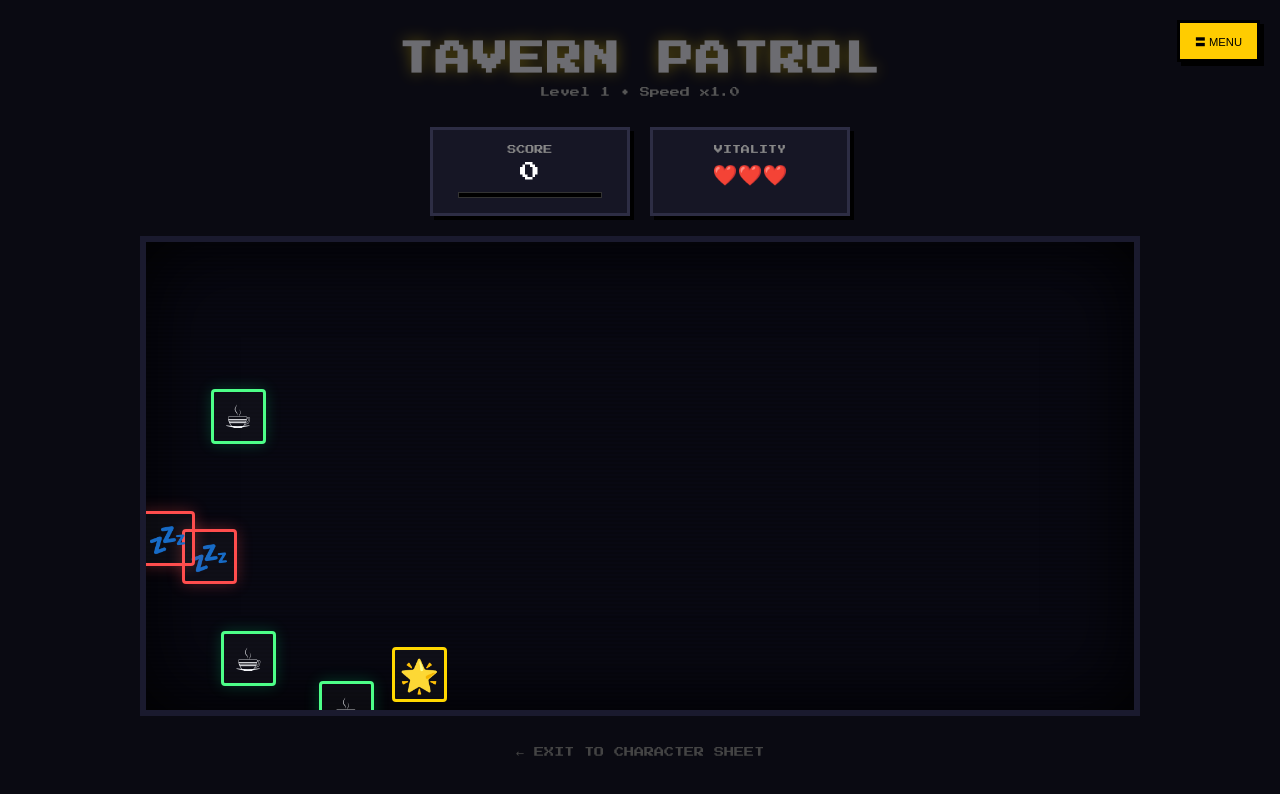
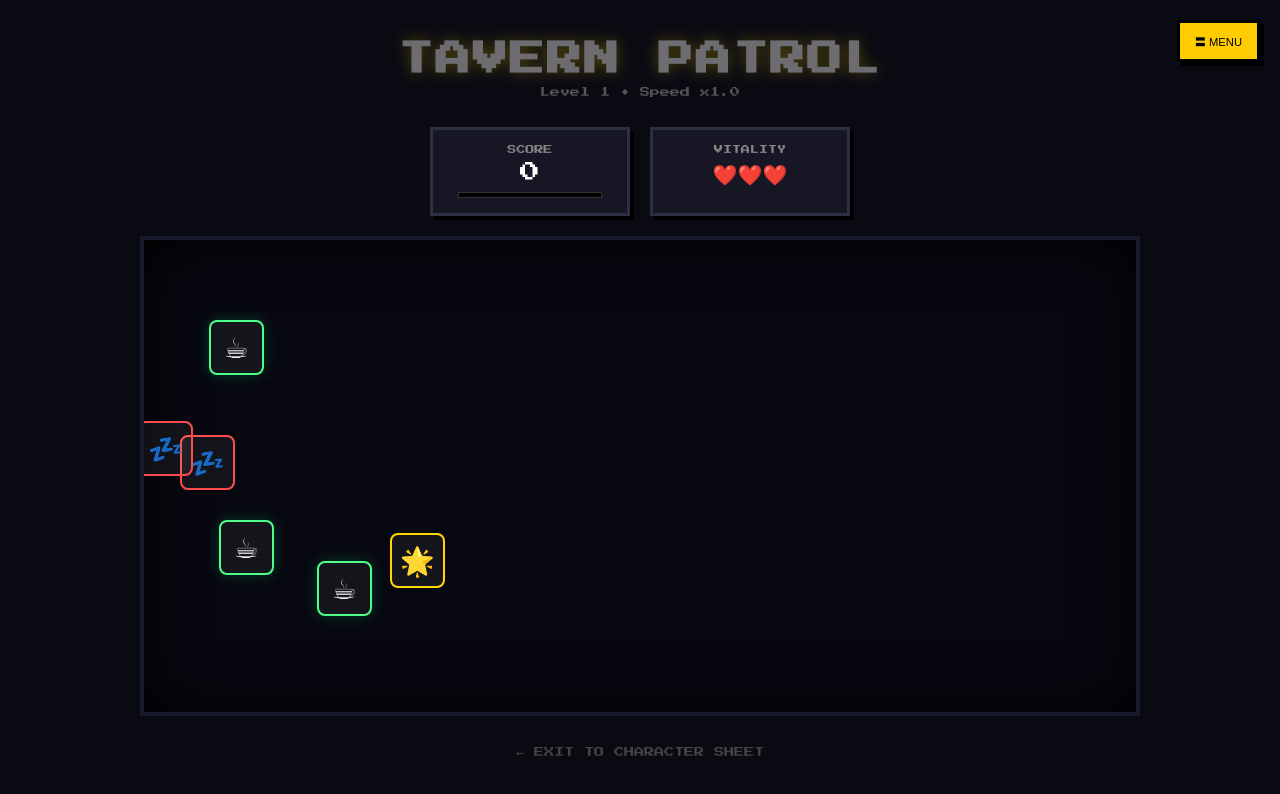
Before and after one commit to gwynsalud/WebProg-IT242-Finals, a website: page portfolio/bouncer.html in a window 1280 px wide. Both pictures are taken after a click on the button "START". Drawn offline with nearby package versions, Linux system fonts and the light colour scheme.

Commit message:
Bouncer logic fix

```diff
--- a/portfolio/css/bouncer.css
+++ b/portfolio/css/bouncer.css
@@ -4,9 +4,11 @@ html, body {
     padding: 0;
     height: 100vh;
     width: 100vw;
-    overflow: hidden; /* Strict no-scroll */
+    overflow: hidden; /* No scrolling allowed */
     background-color: #0a0a12;
-    font-family: 'Press Start 2P', cursive;
+    display: flex;
+    align-items: center;
+    justify-content: center;
 }
 
 #app {
@@ -18,6 +20,7 @@ html, body {
 }
 
 .game-container {
+    height: 100vh;
     width: 100%;
     max-width: 1100px;
     display: flex;
@@ -100,10 +103,9 @@ html, body {
     height: 60vh;
     max-height: 550px;
     background: #080812;
-    border: 6px solid #1a1a2e;
-    box-shadow: inset 0 0 80px #000;
-    overflow: hidden;
-    cursor: crosshair;
+    border: 4px solid #1a1a2e;
+    box-shadow: inset 0 0 60px #000;
+    overflow: hidden; /* This clips anything that tries to leave */
 }
 
 .scanlines {
@@ -126,15 +128,13 @@ html, body {
     display: flex;
     align-items: center;
     justify-content: center;
-    font-size: 32px;
+    font-size: 28px;
     cursor: pointer;
-    user-select: none;
+    background: rgba(255, 255, 255, 0.05);
+    border: 2px solid;
+    border-radius: 8px;
     z-index: 10;
-    background: rgba(255, 255, 255, 0.03);
-    border: 3px solid; /* Restored square borders */
-    border-radius: 4px; /* Crisp corners */
-    transition: transform 0.1s cubic-bezier(0.175, 0.885, 0.32, 1.275);
-}
+}}
 
 .npc-character.baddie {
     border-color: #ff4d4d;
@@ -158,19 +158,19 @@ html, body {
     width: 100%;
     height: 100%;
     background: rgba(0, 0, 0, 0.85);
-    display: flex; /* Critical for centering */
-    align-items: center;
-    justify-content: center;
+    display: flex; /* Use flexbox to center children */
+    align-items: center; /* Vertical center */
+    justify-content: center; /* Horizontal center */
     z-index: 100;
 }
 
 .overlay-card {
     background: #111;
-    border: 4px solid #333;
+    border: 3px solid #333;
     padding: 40px;
     text-align: center;
-    min-width: 350px;
-    box-shadow: 0 0 30px rgba(0,0,0,0.5);
+    min-width: 320px;
+    box-sizing: border-box;
 }
 
 .instruction-box {
--- a/portfolio/js/bouncer.js
+++ b/portfolio/js/bouncer.js
@@ -1,7 +1,7 @@
 /**
  * bouncer.js
  * Extends the global rootConfig with Tavern Patrol game logic.
- * Features: Aggressive score-based scaling (every 100pts) & Level Up alerts.
+ * Features: Dynamic boundary detection & Aggressive score-based scaling.
  */
 
 document.addEventListener('DOMContentLoaded', () => {
@@ -23,11 +23,20 @@ document.addEventListener('DOMContentLoaded', () => {
         npcIdCounter: 0,
         gameLoopInterval: null,
         spawnRate: 0.03,
-        stageWidth: 1000
+        // Internal tracking for boundaries
+        stageWidth: 1000,
+        stageHeight: 500
     };
 
     const gameMethods = {
         startBouncerGame() {
+            // Measure the stage immediately on start to ensure correct boundaries
+            const stage = document.getElementById('game-stage');
+            if (stage) {
+                this.stageWidth = stage.clientWidth;
+                this.stageHeight = stage.clientHeight;
+            }
+
             this.gameScore = 0;
             this.gameLives = 3;
             this.difficulty = 1.0;
@@ -52,18 +61,19 @@ document.addEventListener('DOMContentLoaded', () => {
                 this.triggerLevelUp(newLevel);
             }
 
-            // Difficulty formula: Base + (Level-1) * 0.25 (e.g., Level 5 is 2x speed)
             this.difficulty = 1 + (this.currentLevel - 1) * 0.25;
 
-            // Spawn rate also increases with score
+            // Spawn rate scaling
             if (Math.random() < this.spawnRate * (1 + this.gameScore / 500)) {
                 this.spawnNPC();
             }
 
+            // Move NPCs
             for (let i = this.activeNPCs.length - 1; i >= 0; i--) {
                 const npc = this.activeNPCs[i];
                 npc.x += npc.speed * this.difficulty;
 
+                // Check if NPC has fully exited the stage width
                 if (npc.x > this.stageWidth) {
                     if (npc.type === 'baddie') this.loseLife();
                     this.activeNPCs.splice(i, 1);
@@ -79,6 +89,7 @@ document.addEventListener('DOMContentLoaded', () => {
         },
 
         spawnNPC() {
+            const npcSize = 60; // Matches CSS width/height
             const roll = Math.random();
             let selected;
 
@@ -90,10 +101,14 @@ document.addEventListener('DOMContentLoaded', () => {
                 selected = { icon: '☕', color: '#4dff88', type: 'guest' };
             }
 
+            // Ensure Y coordinate keeps the NPC fully inside the top and bottom borders
+            // Range: 0 to (Stage Height - NPC Height)
+            const safeY = Math.random() * (this.stageHeight - npcSize);
+
             this.activeNPCs.push({
                 id: this.npcIdCounter++,
-                x: -60,
-                y: Math.random() * (550 - 50) + 50,
+                x: -npcSize, // Start just off-screen to the left
+                y: safeY,
                 speed: Math.random() * 2 + 2,
                 ...selected
             });
@@ -107,13 +122,16 @@ document.addEventListener('DOMContentLoaded', () => {
                 this.playEffect('hit');
             } else if (npc.type === 'powerup') {
                 this.gameScore += 50;
+                // Power-up clears all sleepers currently on screen
                 this.activeNPCs = this.activeNPCs.filter(n => n.type !== 'baddie');
                 this.playEffect('powerup');
             } else {
+                // Hitting coffee costs a life and points
                 this.gameScore = Math.max(0, this.gameScore - 20);
                 this.loseLife();
                 this.playEffect('error');
             }
+            // Remove the specific NPC that was clicked
             this.activeNPCs = this.activeNPCs.filter(n => n.id !== npc.id);
         },
 
@@ -126,12 +144,11 @@ document.addEventListener('DOMContentLoaded', () => {
             this.gameActive = false;
             clearInterval(this.gameLoopInterval);
             const best = localStorage.getItem('tavern_high_score') || 0;
+
             if (this.gameScore > best) {
                 localStorage.setItem('tavern_high_score', this.gameScore);
-                alert(`🎉 NEW HIGH SCORE: ${this.gameScore}!`);
-            } else {
-                alert(`SHIFT OVER!\nScore: ${this.gameScore}\nBest: ${best}`);
             }
+            // The UI Overlay handles the "Shift Over" screen; we just stop the logic here.
         },
 
         playEffect(type) { console.log(`Tavern Sfx: ${type}`); }
@@ -139,9 +156,34 @@ document.addEventListener('DOMContentLoaded', () => {
 
     const finalConfig = {
         ...window.rootConfig,
-        data() { return { ...window.rootConfig.data(), ...gameData }; },
-        methods: { ...window.rootConfig.methods, ...gameMethods },
-        mounted: window.rootConfig.mounted,
+        data() {
+            return {
+                ...window.rootConfig.data(),
+                ...gameData
+            };
+        },
+        methods: {
+            ...window.rootConfig.methods,
+            ...gameMethods
+        },
+        mounted() {
+            if (window.rootConfig.mounted) window.rootConfig.mounted.call(this);
+
+            // Initial boundary check
+            const stage = document.getElementById('game-stage');
+            if (stage) {
+                this.stageWidth = stage.clientWidth;
+                this.stageHeight = stage.clientHeight;
+            }
+
+            // Re-check boundaries if window is resized
+            window.addEventListener('resize', () => {
+                if (stage) {
+                    this.stageWidth = stage.clientWidth;
+                    this.stageHeight = stage.clientHeight;
+                }
+            });
+        },
         computed: window.rootConfig.computed
     };
 
```
